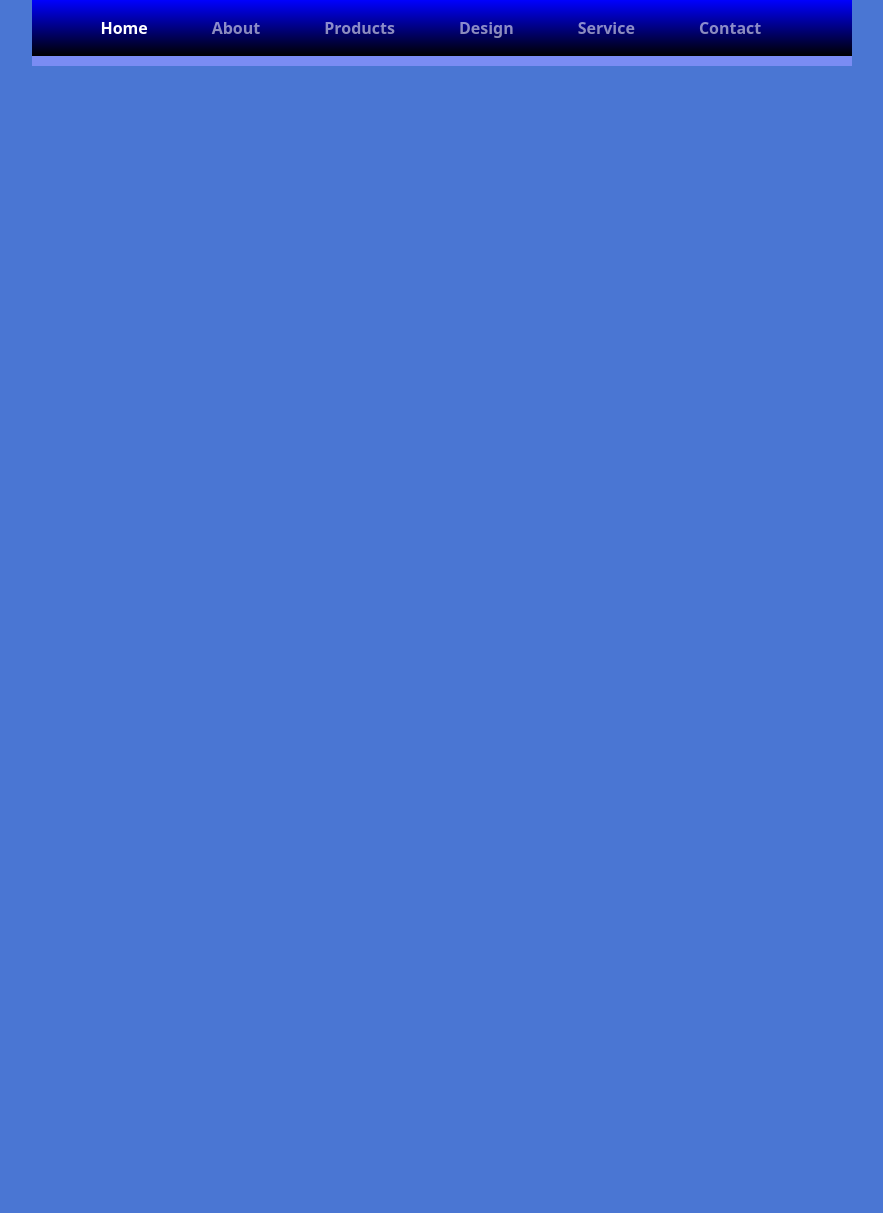
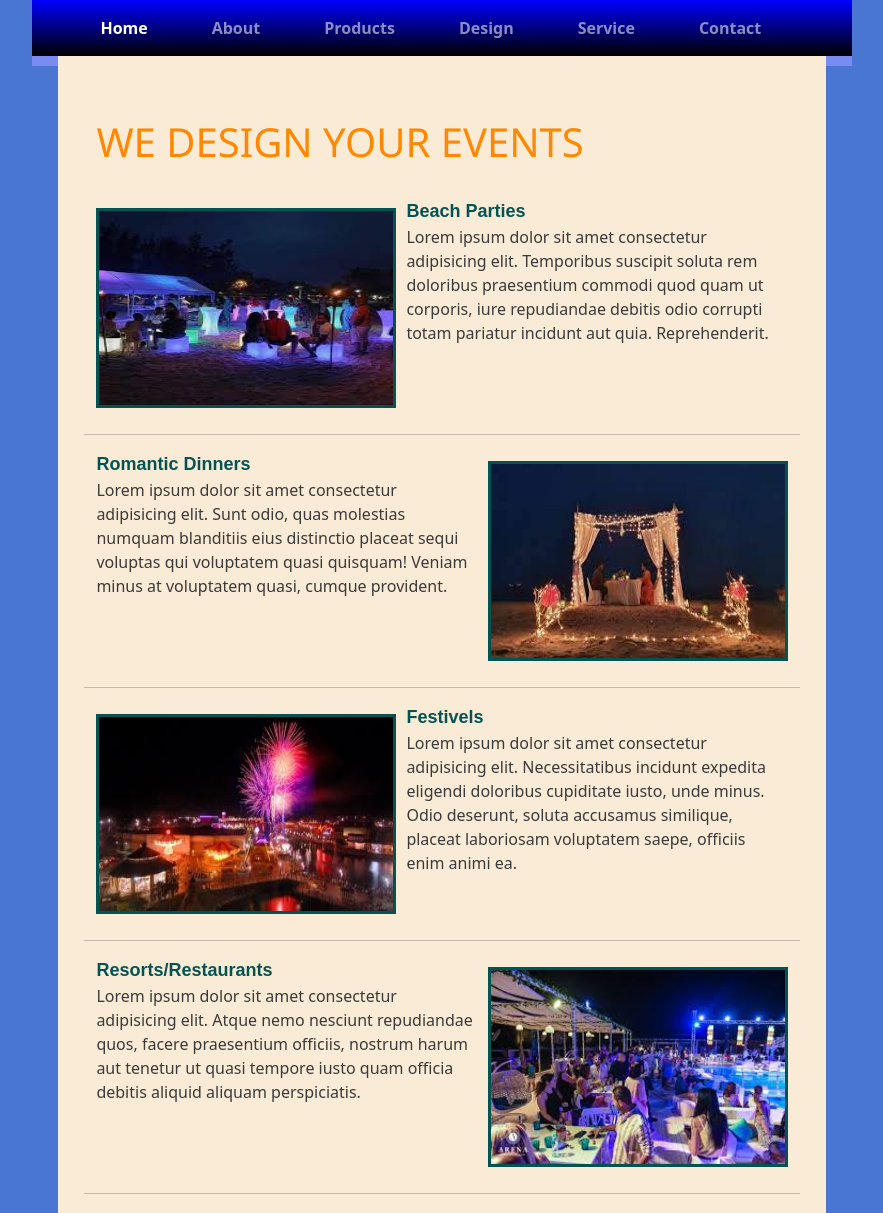
Before and after one commit to NAGanesh-TS02/HTML-Task_22102022, a plain HTML site: page Design.html in a window 1280 px wide. Shown: the top 1213 px of the page, without its empty margins (198-1081 px from the left). Before the commit the page ends 800 px from the top, so only its background shows below. Drawn offline with nearby package versions, Linux system fonts and the light colour scheme.

Commit message:
Design.html file is completed

```diff
--- /dev/null
+++ b/CSS/Design/style-design.css
@@ -0,0 +1,33 @@
+figcaption {
+    font-family: sans-serif;
+    font-weight: bolder;
+    font-size: large;
+    cursor: pointer;
+    color: rgb(4, 83, 83);
+}
+
+img {
+    height: 200px;
+    width: 300px;
+    cursor: pointer;
+}
+.float-left{
+    float: left;
+    margin-right: 10px;
+    margin-bottom: 10px;
+    margin-top:10px ;
+    border: solid rgb(4, 83, 83);
+    clear:right;
+}
+.float-right{
+    float: right;
+    margin-left: 10px;
+    margin-bottom: 10px;
+    margin-top:10px ;
+    border: solid rgb(4, 83, 83);
+    clear:left;
+}
+.row p{
+    font-size: 16px;
+    color:rgb(58, 58, 58);
+}
--- a/Design.html
+++ b/Design.html
@@ -12,6 +12,7 @@
         integrity="sha384-OERcA2EqjJCMA+/3y+gxIOqMEjwtxJY7qPCqsdltbNJuaOe923+mo//f6V8Qbsw3"
         crossorigin="anonymous"></script>
     <link rel="stylesheet" href="style.css" />
+    <link rel="stylesheet" href="./CSS/Design/style-design.css">
 </head>
 
 <body>
@@ -37,7 +38,7 @@
                             <a class="nav-link fw-bold ms-5" href="products.html" target="_blank">Products</a>
                         </li>
                         <li class="nav-item active">
-                            <a class="nav-link fw-bold ms-5" href="Design.html" target="_blank">Design</a>
+                            <a class="nav-link fw-bold ms-5" href="Design.html">Design</a>
                         </li>
                         <li class="nav-item active">
                             <a class="nav-link fw-bold ms-5" href="Service.html" target="_blank">Service</a>
@@ -53,6 +54,60 @@
 
 
     <!-- End-- of ---nav bar -->
+    <section>
+        <article>
+            <br>
+            <h1 style="color: rgb(255, 136, 0); font-family: 'Segoe UI', Tahoma, Geneva, Verdana, sans-serif;">
+                WE DESIGN YOUR EVENTS</h1>
+            <br>
+            <div class="row">
+                <figure>
+                    <img class="float-left" src="Images/Design/Party.jpg" alt="Party.jpg">
+                    <figcaption>Beach Parties</figcaption>
+                    <p>Lorem ipsum dolor sit amet consectetur adipisicing elit. Temporibus suscipit soluta rem doloribus
+                        praesentium commodi quod quam ut corporis, iure repudiandae debitis odio corrupti totam pariatur
+                        incidunt aut quia. Reprehenderit.</p>
+                </figure>
+                <hr>
+            </div>
+            <div class="row">
+                <figure>
+                    <img class="float-right" src="Images/Design/Dinner.jpg" alt="Dinner.jpg">
+                    <figcaption>Romantic Dinners</figcaption>
+                    <p>Lorem ipsum dolor sit amet consectetur adipisicing elit. Sunt odio, quas molestias numquam
+                        blanditiis
+                        eius distinctio placeat sequi voluptas qui voluptatem quasi quisquam! Veniam minus at voluptatem
+                        quasi, cumque provident.</p>
+                </figure>
+                <hr>
+            </div>
+            <div class="row">
+                <figure>
+                    <img class="float-left" src="Images/Design/festivals.jpg" alt="festivals.jpg">
+                    <figcaption>Festivels</figcaption>
+                    <p>Lorem ipsum dolor sit amet consectetur adipisicing elit. Necessitatibus incidunt expedita
+                        eligendi
+                        doloribus cupiditate iusto, unde minus. Odio deserunt, soluta accusamus similique, placeat
+                        laboriosam voluptatem saepe, officiis enim animi ea.</p>
+                </figure>
+                <hr>
+            </div>
+            <div class="row">
+                <figure>
+                    <img class="float-right" src="Images/Design/Resort.jpg" alt="Resort.jpg">
+                    <figcaption>Resorts/Restaurants</figcaption>
+                    <p>Lorem ipsum dolor sit amet consectetur adipisicing elit. Atque nemo nesciunt repudiandae quos,
+                        facere
+                        praesentium officiis, nostrum harum aut tenetur ut quasi tempore iusto quam officia debitis
+                        aliquid
+                        aliquam perspiciatis.</p>
+                </figure>
+                <hr>
+            </div>
+            </div>
+        </article>
+    </section>
+
 </body>
 
 </html>
```
